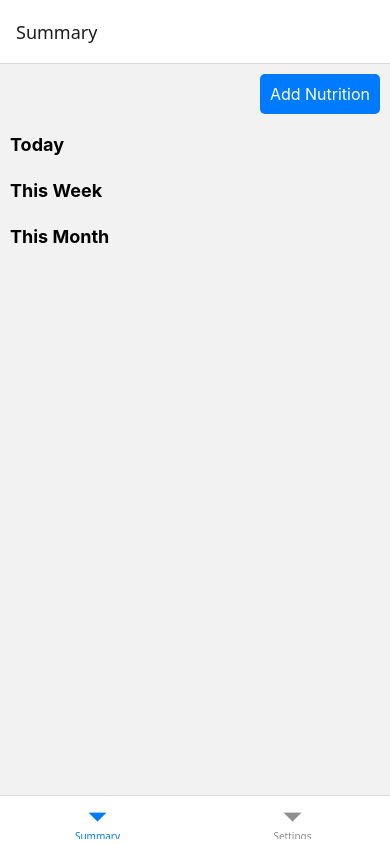
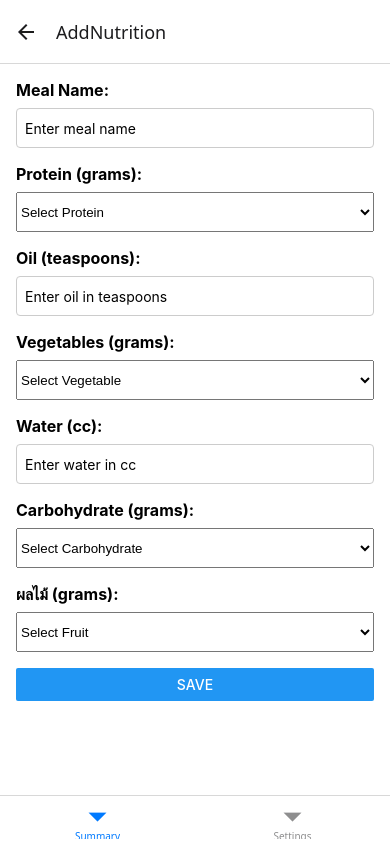
Before and after one commit to saravudh/imaim, a React Native app: screen /AddNutrition in a window 390 px wide. Built offline with nearby package versions, Linux system fonts and the light colour scheme.

Commit message:
add nutrition input screen

```diff
--- a/package.json
+++ b/package.json
@@ -10,8 +10,10 @@
     "test": "jest"
   },
   "dependencies": {
+    "@react-native-picker/picker": "^2.10.2",
     "@react-navigation/bottom-tabs": "^7.0.12",
     "@react-navigation/native": "^7.0.7",
+    "@react-navigation/stack": "^7.0.18",
     "react": "18.3.1",
     "react-native": "^0.76.3",
     "react-native-gesture-handler": "^2.21.2",
--- a/src/navigation/TabNavigator.js
+++ b/src/navigation/TabNavigator.js
@@ -1,17 +1,33 @@
 import React from 'react';
 import { createBottomTabNavigator } from '@react-navigation/bottom-tabs';
+import { createStackNavigator } from '@react-navigation/stack';
 import SummaryScreen from '../screens/SummaryScreen';
 import SettingsScreen from '../screens/SettingsScreen';
+import AddNutritionScreen from '../screens/AddNutritionScreen';
 
 const Tab = createBottomTabNavigator();
+const Stack = createStackNavigator();
 
 const TabNavigator = () => {
   return (
     <Tab.Navigator>
-      <Tab.Screen name="Summary" component={SummaryScreen} />
+      <Tab.Screen name="Summary" component={SummaryStack}
+        options={{
+          headerShown: false,
+        }}
+      />
       <Tab.Screen name="Settings" component={SettingsScreen} />
     </Tab.Navigator>
   );
 };
 
+const SummaryStack = () => {
+  return (
+    <Stack.Navigator>
+      <Stack.Screen name="Summary" component={SummaryScreen} />
+      <Stack.Screen name="AddNutrition" component={AddNutritionScreen} />
+    </Stack.Navigator>
+  );
+};
+
 export default TabNavigator;
--- a/src/redux/store.js
+++ b/src/redux/store.js
@@ -6,7 +6,12 @@ const rootReducer = combineReducers({
   nutrition: nutritionReducer,
 });
 
-// const store = createStore(rootReducer, applyMiddleware(thunk));
+// const middleware = [thunk];
+const middleware = [thunk]; // This will cause the error
+console.log(middleware);
+console.log('Thunk:', thunk);
+
+// const store = createStore(rootReducer, applyMiddleware(...middleware));
 const store = createStore(rootReducer);
 
 export default store;
--- /dev/null
+++ b/src/screens/AddNutritionScreen.js
@@ -0,0 +1,139 @@
+import React, { useState } from 'react';
+import { View, Text, TextInput, Button, StyleSheet } from 'react-native';
+import { Picker } from '@react-native-picker/picker';
+
+const AddNutritionScreen = ({ navigation }) => {
+  const [mealName, setMealName] = useState('');
+  const [protein, setProtein] = useState('');
+  const [oil, setOil] = useState('');
+  const [vegetable, setVegetable] = useState('');
+  const [water, setWater] = useState('');
+  const [carbohydrate, setCarbohydrate] = useState('');
+  const [fruit, setFruit] = useState('');
+
+  const handleSubmit = () => {
+    // Add your logic to save the nutrition data
+    console.log({
+      mealName,
+      protein,
+      oil,
+      vegetable,
+      water,
+      carbohydrate,
+      fruit,
+    });
+
+    // Navigate back to the summary screen
+    navigation.goBack();
+  };
+
+  return (
+    <View style={styles.container}>
+      <Text style={styles.label}>Meal Name:</Text>
+      <TextInput
+        style={styles.input}
+        value={mealName}
+        onChangeText={setMealName}
+        placeholder="Enter meal name"
+      />
+
+      <Text style={styles.label}>Protein (grams):</Text>
+      <Picker
+        selectedValue={protein}
+        onValueChange={(itemValue) => setProtein(itemValue)}
+        style={styles.picker}
+      >
+        <Picker.Item label="Select Protein" value="" />
+        <Picker.Item label="Chicken" value="Chicken" />
+        <Picker.Item label="Fish" value="Fish" />
+        <Picker.Item label="White Egg" value="White Egg" />
+      </Picker>
+
+      <Text style={styles.label}>Oil (teaspoons):</Text>
+      <TextInput
+        style={styles.input}
+        value={oil}
+        onChangeText={setOil}
+        placeholder="Enter oil in teaspoons"
+        keyboardType="numeric"
+      />
+
+      <Text style={styles.label}>Vegetables (grams):</Text>
+      <Picker
+        selectedValue={vegetable}
+        onValueChange={(itemValue) => setVegetable(itemValue)}
+        style={styles.picker}
+      >
+        <Picker.Item label="Select Vegetable" value="" />
+        <Picker.Item label="บวม" value="บวม" />
+        <Picker.Item label="มะระ" value="มะระ" />
+        <Picker.Item label="ขิง" value="ขิง" />
+        <Picker.Item label="เห็ดหูหนู" value="เห็ดหูหนู" />
+        <Picker.Item label="พริกหนุ่ม" value="พริกหนุ่ม" />
+        <Picker.Item label="แตงกวา" value="แตงกวา" />
+      </Picker>
+
+      <Text style={styles.label}>Water (cc):</Text>
+      <TextInput
+        style={styles.input}
+        value={water}
+        onChangeText={setWater}
+        placeholder="Enter water in cc"
+        keyboardType="numeric"
+      />
+
+      <Text style={styles.label}>Carbohydrate (grams):</Text>
+      <Picker
+        selectedValue={carbohydrate}
+        onValueChange={(itemValue) => setCarbohydrate(itemValue)}
+        style={styles.picker}
+      >
+        <Picker.Item label="Select Carbohydrate" value="" />
+        <Picker.Item label="ข้าวสวย" value="ข้าวสวย" />
+        <Picker.Item label="หมี่ขาว" value="หมี่ขาว" />
+        <Picker.Item label="เส้นบุก" value="เส้นบุก" />
+      </Picker>
+
+      <Text style={styles.label}>ผลไม้ (grams):</Text>
+      <Picker
+        selectedValue={fruit}
+        onValueChange={(itemValue) => setFruit(itemValue)}
+        style={styles.picker}
+      >
+        <Picker.Item label="Select Fruit" value="" />
+        <Picker.Item label="สับปะรด" value="สับปะรด" />
+        <Picker.Item label="สาลี่" value="สาลี่" />
+        <Picker.Item label="ส้มโอ" value="ส้มโอ" />
+      </Picker>
+
+      <Button title="Save" onPress={handleSubmit} />
+    </View>
+  );
+};
+
+const styles = StyleSheet.create({
+  container: {
+    flex: 1,
+    padding: 16,
+    backgroundColor: '#fff',
+  },
+  label: {
+    fontSize: 16,
+    marginBottom: 8,
+    fontWeight: 'bold',
+  },
+  input: {
+    height: 40,
+    borderColor: '#ccc',
+    borderWidth: 1,
+    marginBottom: 16,
+    paddingHorizontal: 8,
+    borderRadius: 4,
+  },
+  picker: {
+    height: 40,
+    marginBottom: 16,
+  },
+});
+
+export default AddNutritionScreen;
--- a/src/screens/SummaryScreen.js
+++ b/src/screens/SummaryScreen.js
@@ -1,8 +1,7 @@
-import React from 'react';
-import { View, StyleSheet } from 'react-native';
+import React, { useLayoutEffect } from 'react';
+import { View, StyleSheet, Button } from 'react-native';
 import { useSelector } from 'react-redux';
 import NutritionSummary from '../components/NutritionSummary';
-import AddNutritionButton from '../components/AddNutritionButton';
 
 const SummaryScreen = ({ navigation }) => {
   const nutritionData = useSelector((state) => state.nutrition.nutritionData);
@@ -13,9 +12,20 @@ const SummaryScreen = ({ navigation }) => {
     month: nutritionData.slice(-30),
   };
 
+  // Set up the navigation bar with the Add Nutrition button
+  useLayoutEffect(() => {
+    navigation.setOptions({
+      headerRight: () => (
+        <Button
+          onPress={() => navigation.navigate('AddNutrition')}
+          title="Add"
+        />
+      ),
+    });
+  }, [navigation]);
+
   return (
     <View style={styles.container}>
-      <AddNutritionButton onPress={() => navigation.navigate('AddNutrition')} />
       <NutritionSummary title="Today" data={groupedData.day} />
       <NutritionSummary title="This Week" data={groupedData.week} />
       <NutritionSummary title="This Month" data={groupedData.month} />
```
Also changed, not shown: 1 other file (tests, documents, lock files or other folders).
